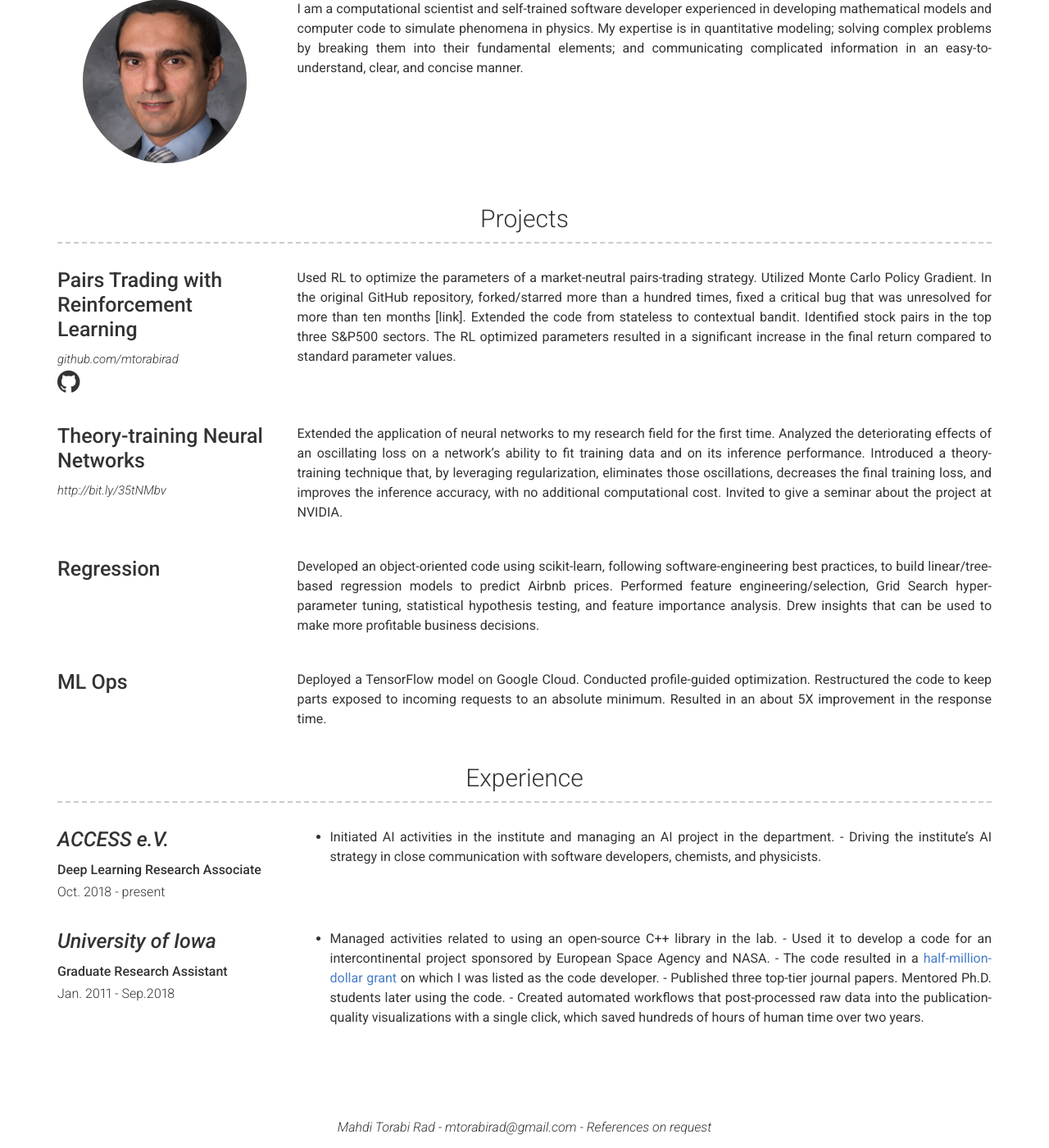
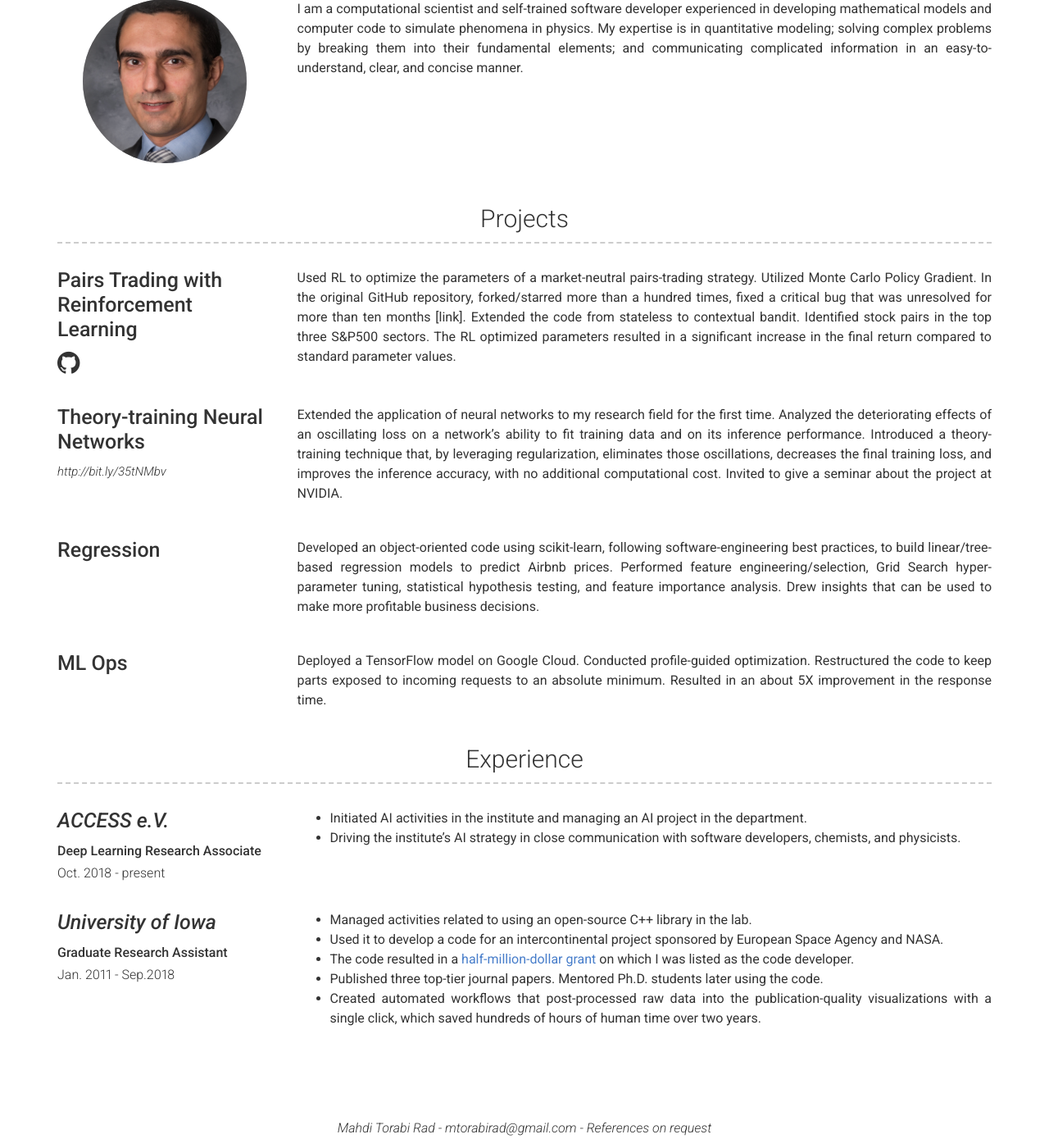
Before and after one commit to mtorabirad/mtorabirad.github.io, a Jekyll site: the page built from index.md, in a window 1280 px wide and 1400 px high, scrolled down 330 px. Shown: the whole window at 82% size. Built offline with Jekyll 4.4.1, drawn with Linux system fonts in a browser that asks for light colours.

```diff
--- a/_data/experience.yml
+++ b/_data/experience.yml
@@ -2,7 +2,7 @@
   link: http://www.access.rwth-aachen.de/
   job_title: Deep Learning Research Associate
   dates: Oct. 2018 - present
-  description: >
+  description: |
     - Initiated AI activities in the institute and managing an AI project in the department.
     - Driving the institute’s AI strategy in close communication with software developers, chemists, and physicists.
 
@@ -10,7 +10,7 @@
   link: https://uiowa.edu/
   job_title: Graduate Research Assistant
   dates: Jan. 2011 - Sep.2018
-  description: >
+  description: |
     - Managed activities related to using an open-source C++ library in the lab.
     - Used it to develop a code for an intercontinental project sponsored by European Space Agency and NASA.
     - The code resulted in a [half-million-dollar grant](https://taskbook.nasaprs.com/tbp/index.cfm?action=public_query_taskbook_content&TASKID=12092)
--- a/_data/projects.yml
+++ b/_data/projects.yml
@@ -1,7 +1,6 @@
 # Project template
 
 - name: Pairs Trading with Reinforcement Learning
-  link: github.com/mtorabirad
   github: mtorabirad/Pair-Trading-Reinforcement-Learning
   description: | # this will include new lines to allow paragraphs
     Used RL to optimize the parameters of a market-neutral pairs-trading strategy. Utilized Monte Carlo Policy Gradient.
@@ -11,7 +10,6 @@
 
 - name: Theory-training Neural Networks
   link: http://bit.ly/35tNMbv
-  #github: mnabian/DNN_Reliability_Repository
   description: | # this will include new lines to allow paragraphs
     Extended the application of neural networks to my research field for the first time. Analyzed the deteriorating effects of an oscillating loss on a
     network’s ability to fit training data and on its inference performance. Introduced a theory-training technique that, by leveraging
@@ -19,8 +17,7 @@
     computational cost. Invited to give a seminar about the project at NVIDIA.
 
 - name: Regression
-  #link: github.com/mnabian
-  #github: mnabian/DNN_Reliability_Repository
+  #github: mtorabirad/PricePrediction
   description: |
     Developed an object-oriented code using scikit-learn, following software-engineering best practices, to build linear/tree-based
     regression models to predict Airbnb prices. Performed feature engineering/selection, Grid Search hyper-parameter tuning, statistical
```
